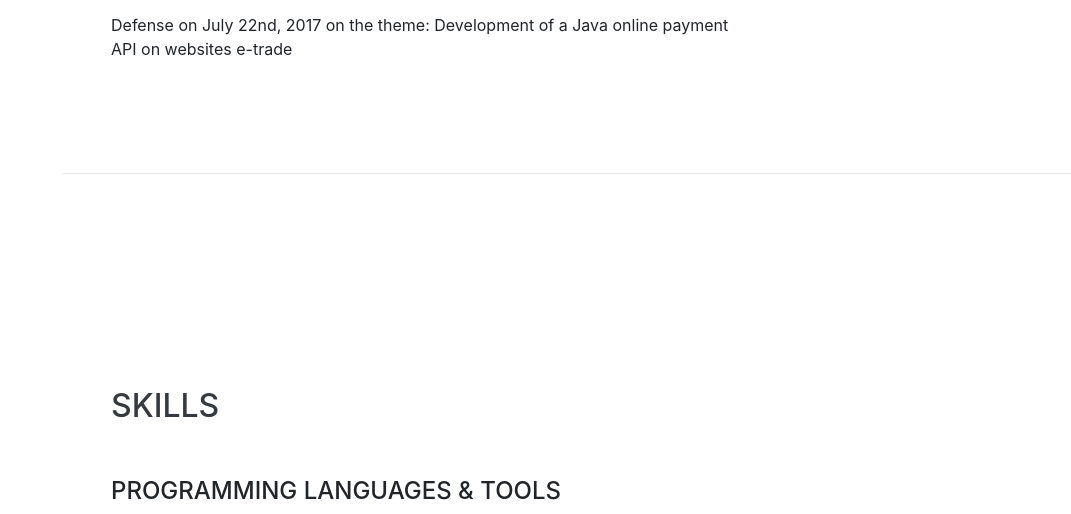
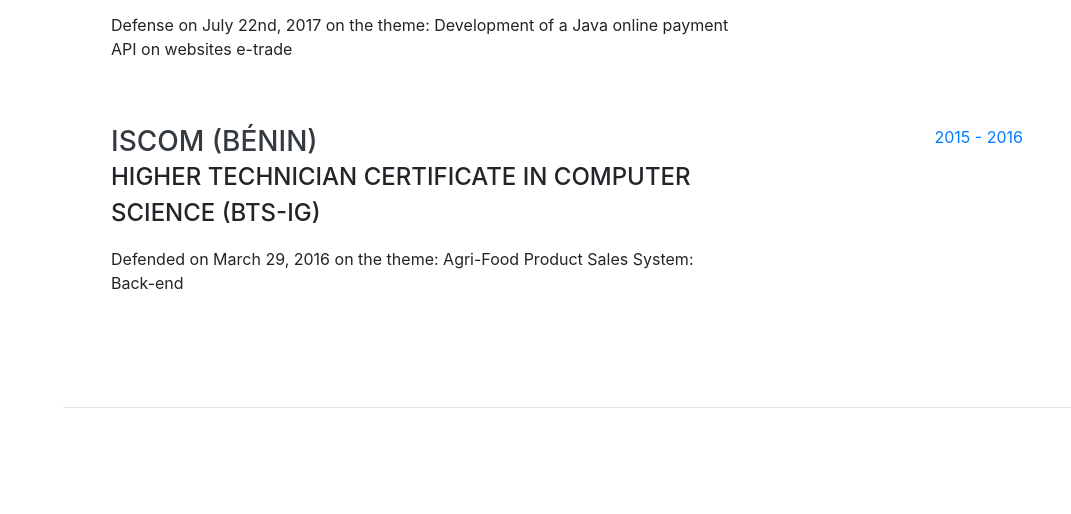
Before and after one commit to osiastossou/osiastossou.github.io, a website with bundled scripts: page index.html in a window 1280 px wide. Shown: the part 2661-3175 px from the top of the page, without its empty margins (209-1280 px from the left). Built offline with nearby package versions, Linux system fonts and the light colour scheme; files whose address does not match are found by name; a web font is replaced by a local one.

Commit message:
Mise en ligne du template CV +++++++

```diff
--- a/index.html
+++ b/index.html
@@ -207,6 +207,17 @@
             <span class="text-primary">2014 - 2017</span>
           </div>
         </div>
+        <div class="resume-item d-flex flex-column flex-md-row justify-content-between mb-5">
+          <div class="resume-content">
+            <h3 class="mb-0">ISCOM (Bénin)</h3>
+            <div class="subheading mb-3">Higher Technician Certificate in Computer Science (BTS-IG)</div>
+            <div>Defended on March 29, 2016 on the theme: Agri-Food Product Sales System: Back-end</div>
+            <p></p>
+          </div>
+          <div class="resume-date text-md-right">
+            <span class="text-primary">2015 - 2016</span>
+          </div>
+        </div>
 
       </div>
     </section>
```
